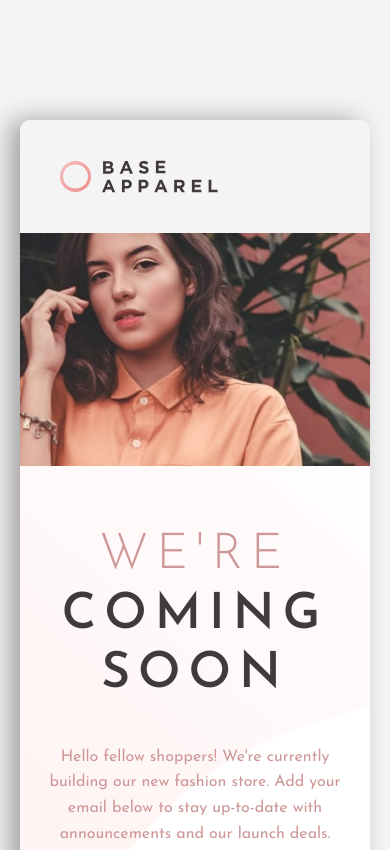
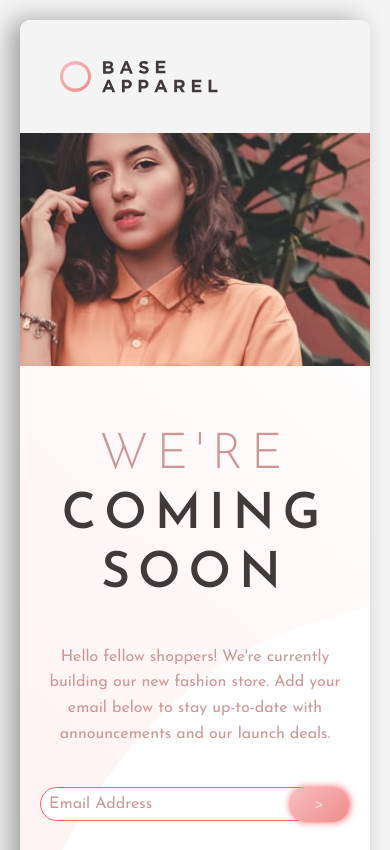
Before and after one commit to FelipeAmorimDev/base-apparel-coming-soon-page, a plain HTML site: page index.html in a window 390 px wide. Shown: the top 850 px of the page. Drawn offline with Linux system fonts and the light colour scheme.

Commit message:
Melhorado Responsividade

```diff
--- a/css/home/main-article.css
+++ b/css/home/main-article.css
@@ -2,7 +2,7 @@
   display: grid;
   grid-template-columns: 2fr 1fr;
   max-width: 1400px;
-  margin: 100px auto 0px;
+  margin: 0px auto 0px;
   border-radius: 10px;
   overflow: hidden;
   box-shadow: -10px 0px 25px rgb(162, 162, 162);
```
